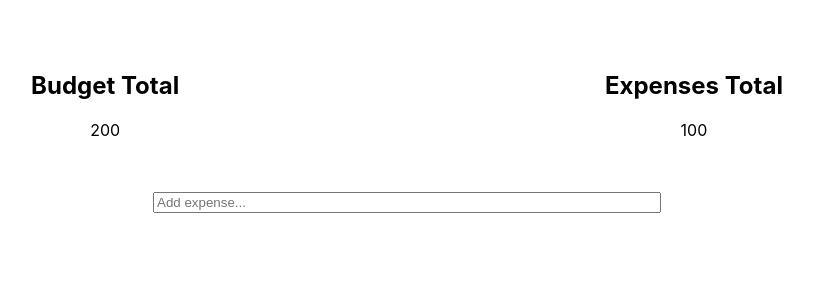
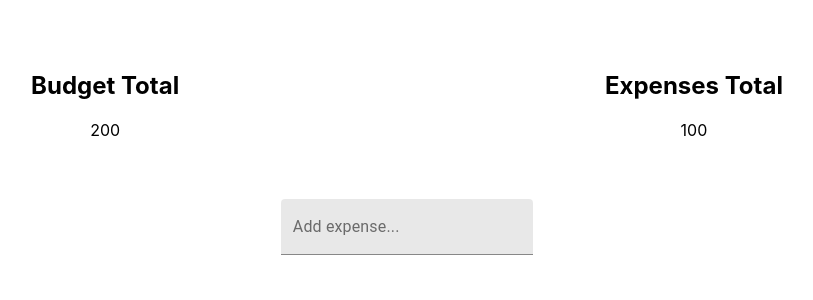
Before and after one commit to CarlaCarrasco/react-budget-app, a React (Create React App) app: page / in a window 1280 px wide. Shown: the top 300 px of the page, without its empty margins (233-1046 px from the left). Built offline with nearby package versions, Linux system fonts and the light colour scheme.

Commit message:
added material ui input feild

```diff
--- a/package.json
+++ b/package.json
@@ -3,6 +3,7 @@
   "version": "0.1.0",
   "private": true,
   "dependencies": {
+    "@material-ui/core": "^4.11.3",
     "@testing-library/jest-dom": "^5.11.4",
     "@testing-library/react": "^11.1.0",
     "@testing-library/user-event": "^12.1.10",
--- a/src/Components/inputExpense.js
+++ b/src/Components/inputExpense.js
@@ -1,8 +1,22 @@
 import React from 'react';
+import { makeStyles } from '@material-ui/core/styles';
+import TextField from '@material-ui/core/TextField';
+
+const useStyles = makeStyles((theme) => ({
+  root: {
+    '& > *': {
+      margin: theme.spacing(1),
+      width: '25ch',
+    },
+  },
+}));
 
 export const InputExpense = props => {
+    const classes = useStyles();
+
     return (
-
-        <input type="text" name="expense" placeholder="Add expense..."/>
+        <form className={classes.root} noValidate autoComplete="off">
+            <TextField id="filled-basic" name="expense" label="Add expense..." variant="filled" />
+        </form>
     );
 }
```
Also changed, not shown: 1 other file (tests, documents, lock files or other folders).
